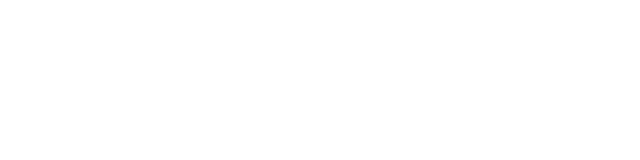
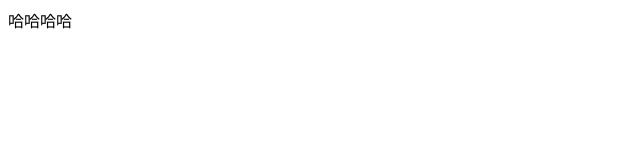
Before and after one commit to YZ3531/Headlines, a Vue app: page /#/ in a window 1280 px wide. Shown: the top 160 px of the page, without its empty margins (0-640 px from the left). Built offline with nearby package versions, Linux system fonts and the light colour scheme.

Commit message:
首页初始化

```diff
--- a/src/router/index.js
+++ b/src/router/index.js
@@ -1,12 +1,16 @@
 import Vue from 'vue'
 import VueRouter from 'vue-router' // 引入路由组件
-import login from '../views/login'
+import login from '../views/login' // 登陆
+import home from '../views/home' // 主页
 Vue.use(VueRouter) // 使用路由组件
 const router = new VueRouter({
   routes: [
     {
       path: '/login',
       component: login
+    }, {
+      path: '/',
+      component: home
     }
   ]
 })
--- a/src/views/home/index.vue
+++ b/src/views/home/index.vue
@@ -1,5 +1,6 @@
 <template>
-    <div class="container">
+    <div class="container-home">
+        哈哈哈哈
     </div>
 </template>
 
```
